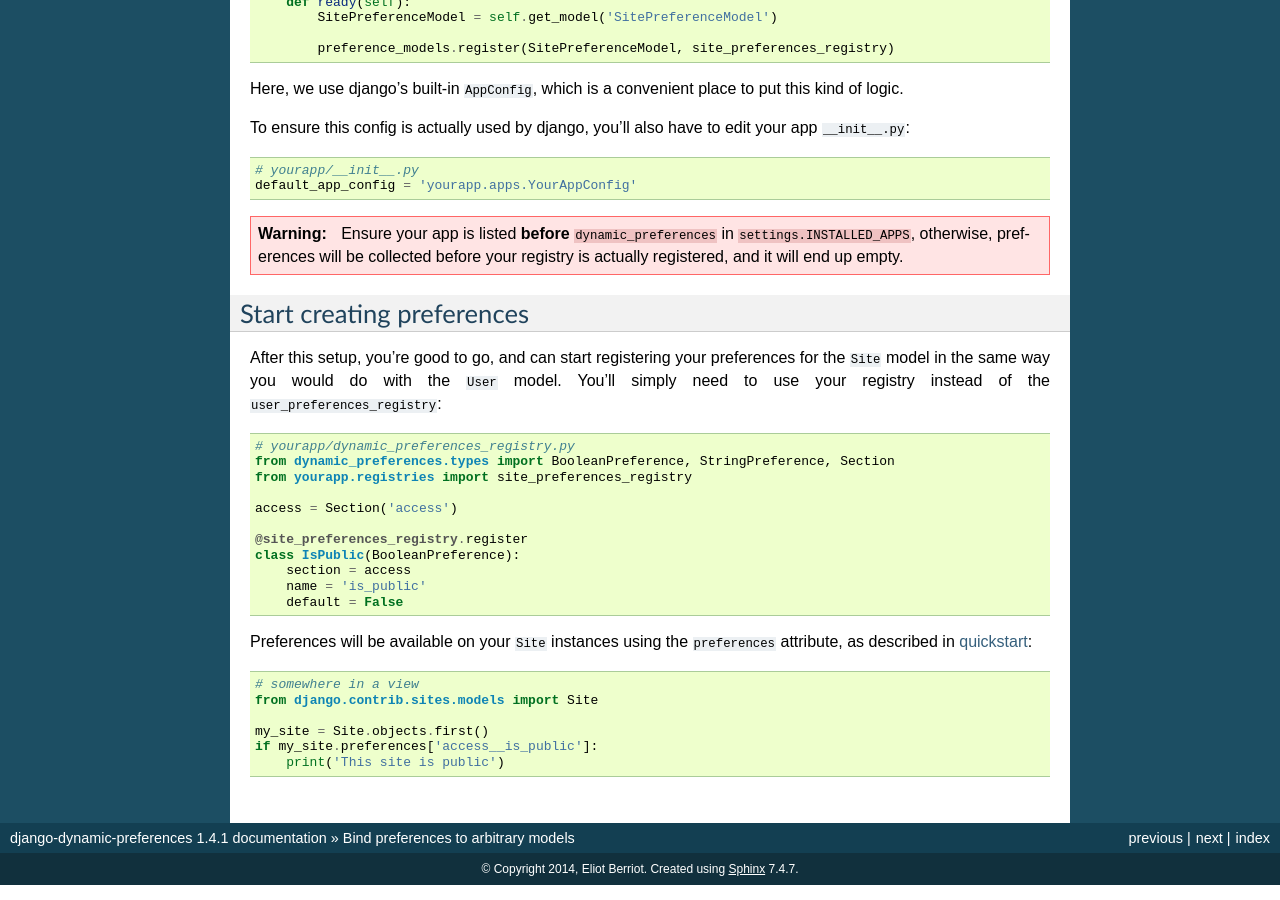
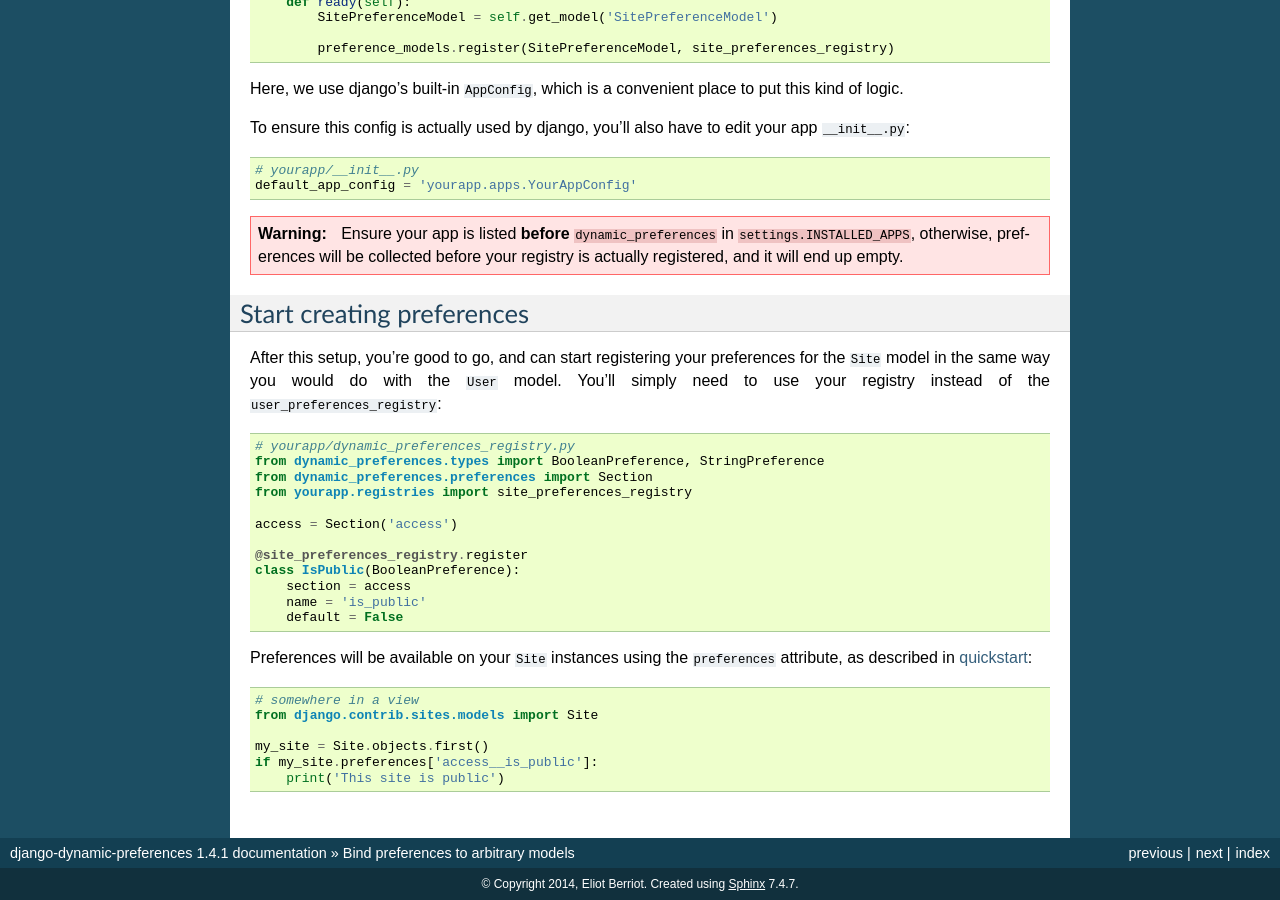
Before and after one commit to agateblue/django-dynamic-preferences, a Sphinx documentation site: the page built from docs/bind_preferences_to_models.rst, in a window 1280 px wide and 900 px high, scrolled down 1248 px. Built offline with Sphinx 7.4.7, drawn with Linux system fonts in a browser that asks for light colours.

Commit message:
fix wrong import statement
Section comes from dynamic_preferences.preferences, not from dynamic_preferences.types

```diff
--- a/docs/bind_preferences_to_models.rst
+++ b/docs/bind_preferences_to_models.rst
@@ -98,7 +98,8 @@ you would do with the ``User`` model. You'll simply need to use your registry in
 .. code-block:: python
 
     # yourapp/dynamic_preferences_registry.py
-    from dynamic_preferences.types import BooleanPreference, StringPreference, Section
+    from dynamic_preferences.types import BooleanPreference, StringPreference
+    from dynamic_preferences.preferences import Section
     from yourapp.registries import site_preferences_registry
 
     access = Section('access')
```
